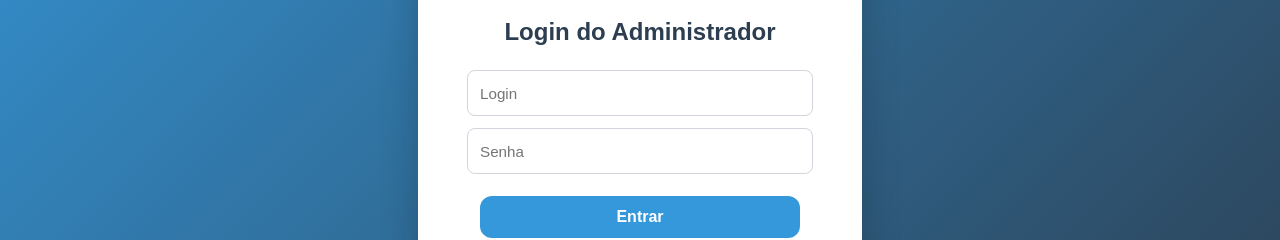
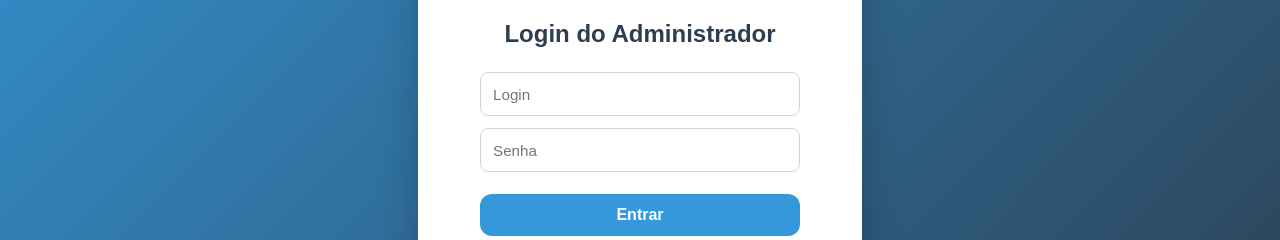
Before and after one commit to lvambaster/frontend_adm_mania, a React (Vite) app: page /login in a window 1280 px wide. Shown: the part 360-600 px from the top of the page. Built offline with nearby package versions, Linux system fonts and the light colour scheme.

Commit message:
form input css

```diff
--- a/src/styles/motoqueiros.css
+++ b/src/styles/motoqueiros.css
@@ -42,7 +42,7 @@ form input {
   border-radius: 8px;
   border: 1px solid #d1d5db;
   font-size: 0.95rem;
-  transition: border 0.2s, box-shadow 0.2s;
+  box-sizing: border-box; /* reforço */
 }
 
 form input:focus {
```
